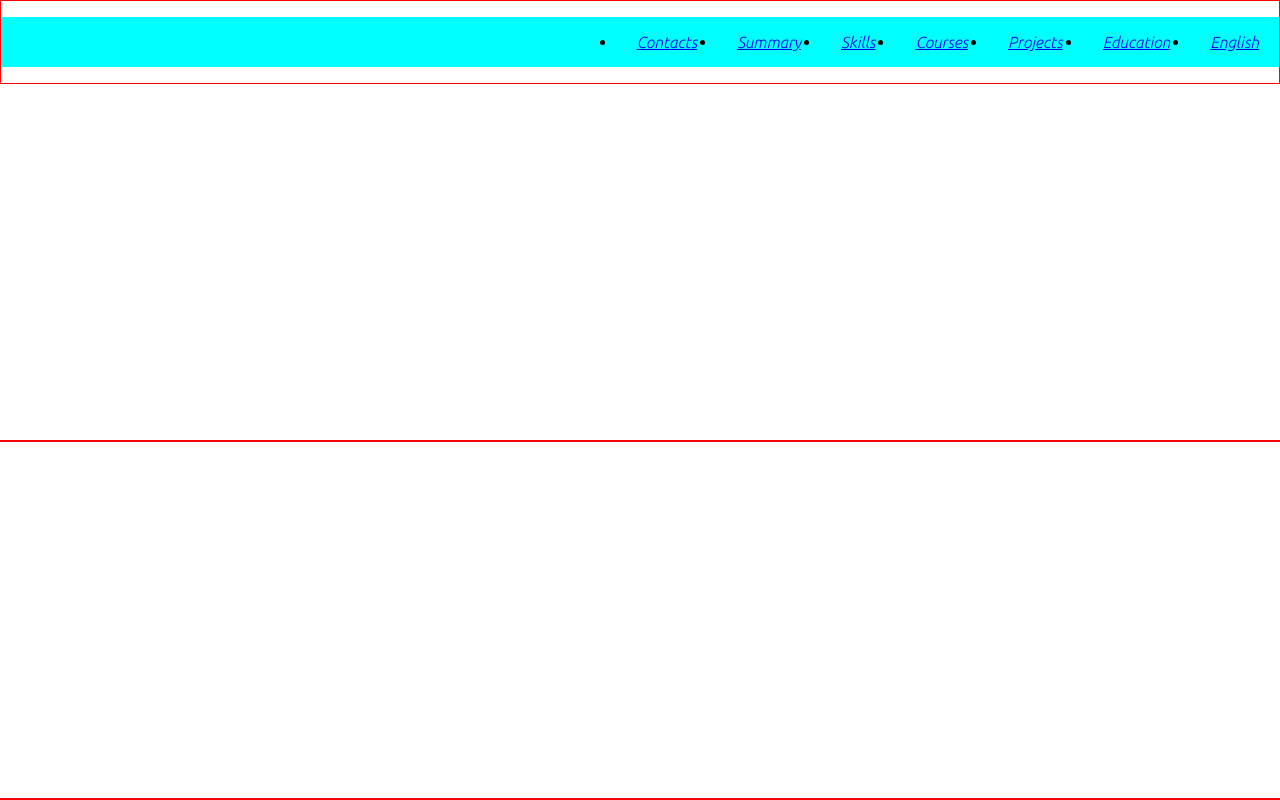
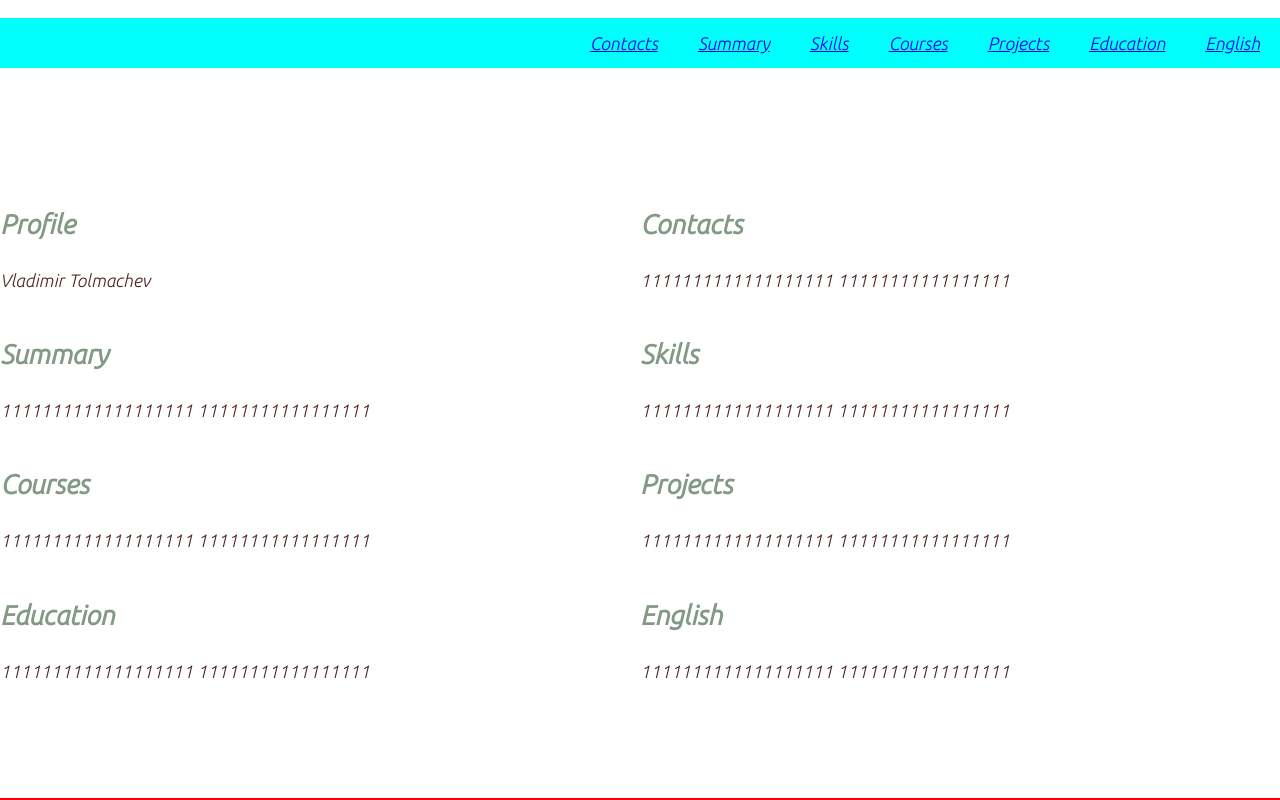
Before and after one commit to 8o8o4ka/rsschool-cv, a plain HTML site: page index.html in a window 1280 px wide. Drawn offline with Linux system fonts and the light colour scheme.

Commit message:
feat: update-2

```diff
--- a/index.html
+++ b/index.html
@@ -17,6 +17,8 @@
 
 <body>
     <header class="header">
+        <div class="container">
+        </div>
         <nav class="nav">
             <ul class="nav-list">
                 <li class="nav-item"><a href="#contacts" class="nav-link">Contacts</a></li>
@@ -28,15 +30,61 @@
                 <li class="nav-item"><a href="#english" class="nav-link">English</a></li>
             </ul>
         </nav>
-        <div class="container">
 
-        </div>
+
     </header>
     <main class="main">
         <div class="container">
-
+            <div class="main-container">
+                <section class="section" id="profie">
+                    <h1 class="section-item">Profile</h1>
+                    <p>Vladimir Tolmachev
+                    </p>
+                </section>
+                <section class="section" id="contacts">
+                    <h2 class="section-item">Contacts</h2>
+                    <p>1111111111111111111
+                        11111111111111111
+                    </p>
+                </section>
+                <section class="section" id="summary">
+                    <h2 class="section-item">Summary</h2>
+                    <p>1111111111111111111
+                        11111111111111111
+                    </p>
+                </section>
+                <section class="section" id="skills">
+                    <h2 class="section-item">Skills</h2>
+                    <p>1111111111111111111
+                        11111111111111111
+                    </p>
+                </section>
+                <section class="section" id="courses">
+                    <h2 class="section-item">Courses</h2>
+                    <p>1111111111111111111
+                        11111111111111111
+                    </p>
+                </section>
+                <section class="section" id="projects">
+                    <h2 class="section-item">Projects</h2>
+                    <p>1111111111111111111
+                        11111111111111111
+                    </p>
+                </section>
+                <section class="section" id="education">
+                    <h2 class="section-item">Education</h2>
+                    <p>1111111111111111111
+                        11111111111111111
+                    </p>
+                </section>
+                <section class="section" id="english">
+                    <h2 class="section-item">English</h2>
+                    <p>1111111111111111111
+                        11111111111111111
+                    </p>
+                </section>
+            </div>
         </div>
-
     </main>
     <footer class="footer">
         <div class="container">
--- a/style.css
+++ b/style.css
@@ -1,3 +1,7 @@
+html {
+  scroll-behavior: smooth;
+}
+
 * {
   box-sizing: border-box;
 }
@@ -10,6 +14,15 @@ body {
   margin: 0;
   padding: 0;
   font-family: 'Ubuntu', sans-serif;
+  font-size: 18px;
+  font-weight: 400;
+  line-height: 1.5;
+  color: #4d2323;
+}
+
+.container {
+  max-width: 1440px;
+  margin: 0 auto;
 }
 
 .nav {
@@ -21,26 +34,41 @@ body {
   display: flex;
   justify-content: flex-end;
   align-items: center;
+  list-style: none;
 }
 
 .nav-link {
   padding: 0 20px;
   line-height: 50px;
+  transition: .3s;
+  cursor: pointer;
 }
 
-.header {
-  border: 1px solid red;
+.main-container {
+  display: flex;
+  flex-wrap: wrap;
 }
 
-.main {
-  border: 1px solid red;
+.section {
+  width: 50%;
+}
+
+@media (max-width: 768px) {
+  .section {
+    width: 100%;
+  }
+}
+
+.section-item {
+  color: #829985;
+  text-decoration: none;
+  transition: color 0.5s;
+}
+
+.section-item a:hover {
+  color: #4d2323 ;
 }
 
 .footer {
   border: 1px solid red;
 }
-
-.container {
-  max-width: 1440px;
-  margin: 0 auto;
-}
```
